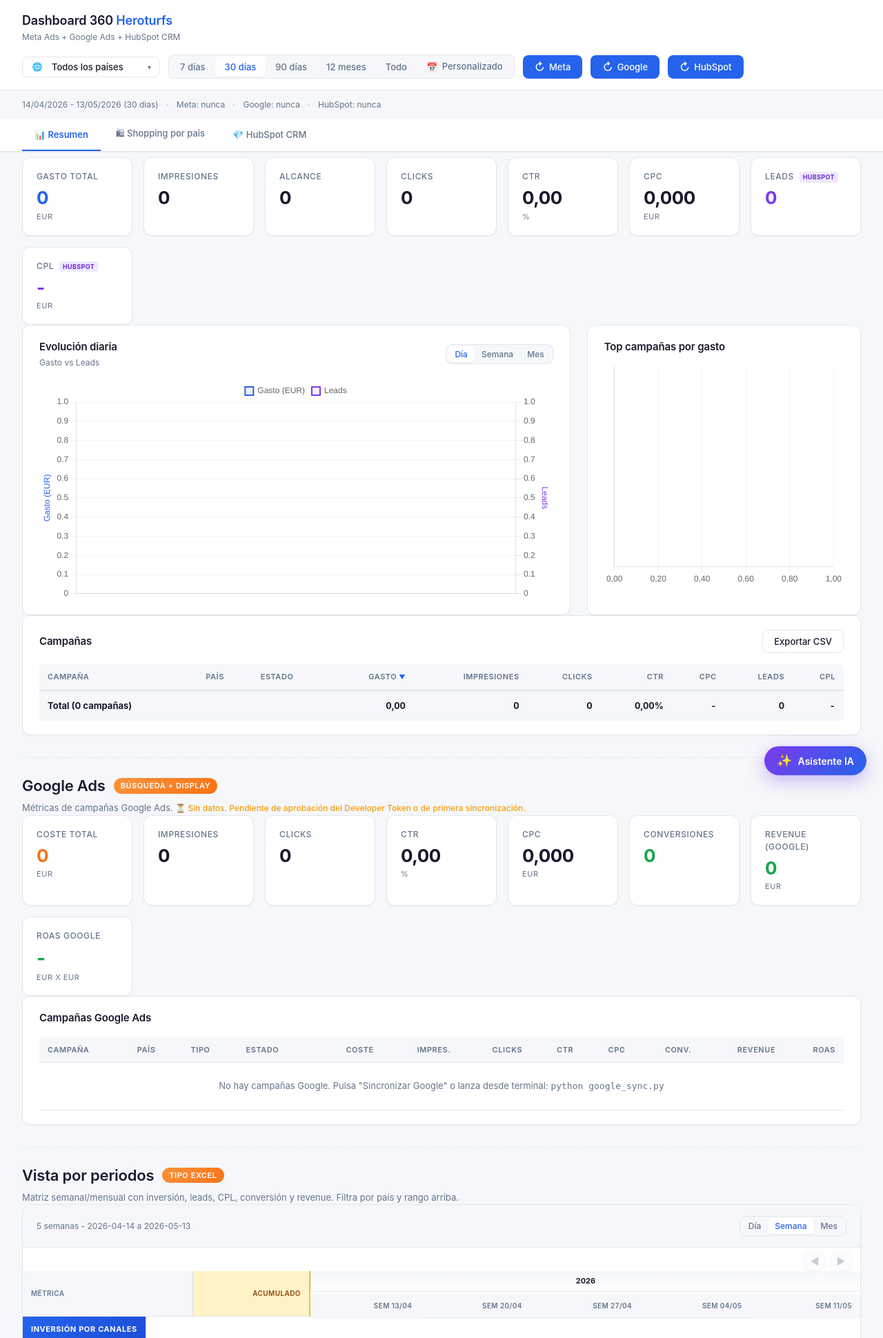
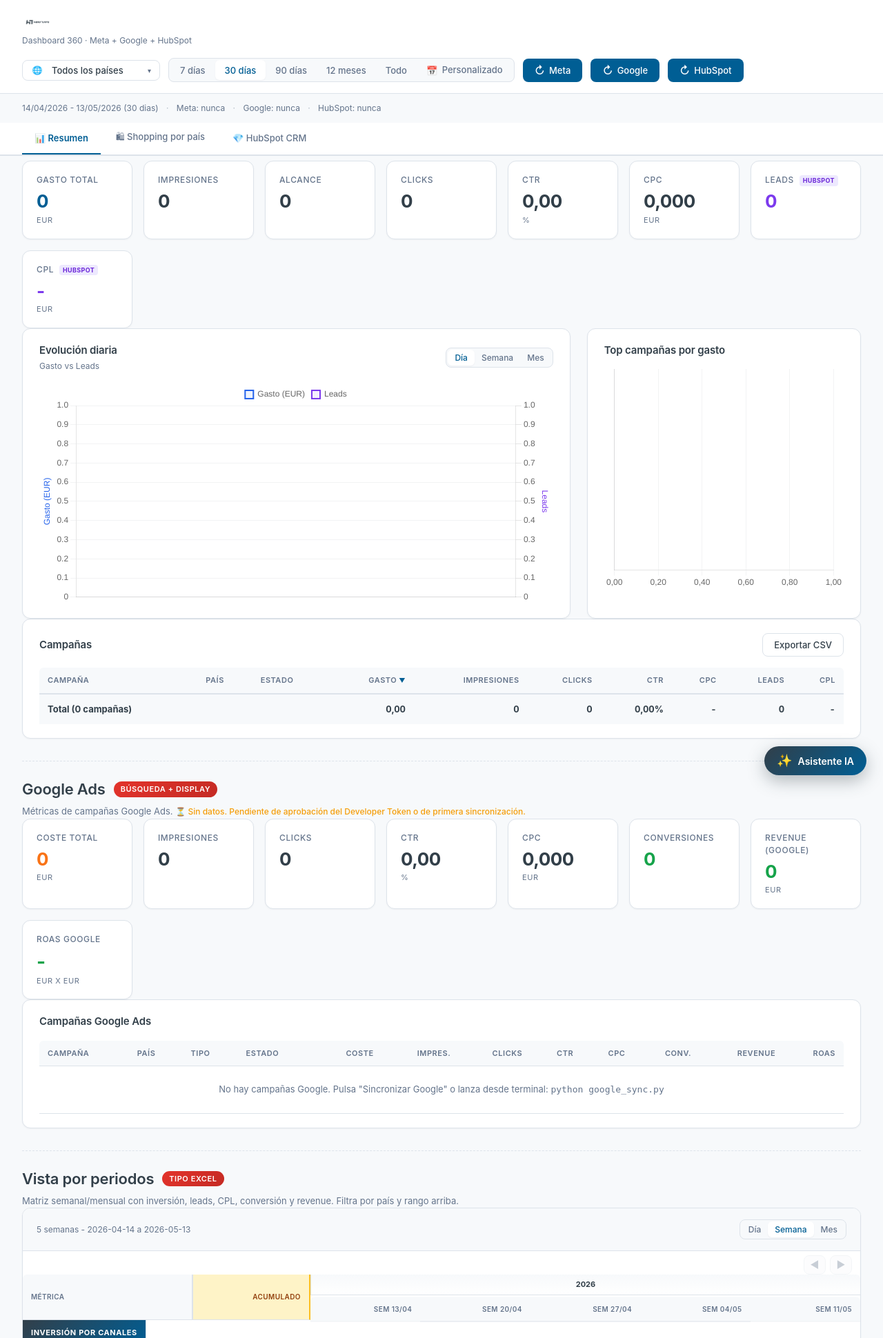
Before and after one commit to ROLSCARPETS/ads-heroturfs, a Flask app: page / in a window 1280 px wide. Shown: the top 1940 px of the page at 69% size. Run offline with Flask 3, Linux system fonts and the light colour scheme; data that the repository does not hold is empty.

Commit message:
Aplicar identidad visual Heroturfs (paleta + logo) manteniendo fondo claro

```diff
--- a/static/css/styles.css
+++ b/static/css/styles.css
@@ -2,20 +2,31 @@
 * { box-sizing: border-box; margin: 0; padding: 0; }
 
 :root {
-    --bg: #f5f7fa;
+    /* === Paleta corporativa Heroturfs (manual de marca) === */
+    --hero-navy: #323f49;
+    --hero-blue: #005e94;
+    --hero-red: #e3332b;
+
+    /* Fondo claro (peticion explicita: NO usar Hero Navy como fondo) */
+    --bg: #f7f9fb;
     --surface: #ffffff;
-    --border: #e3e8ef;
-    --text: #1a1a2e;
+    --border: #dde3ea;
+
+    --text: var(--hero-navy);
     --text-muted: #64748b;
-    --accent: #2563eb;
-    --accent-hover: #1d4ed8;
+
+    /* Color de accion principal: Hero Blue */
+    --accent: var(--hero-blue);
+    --accent-hover: #004876;
+
     --success: #16a34a;
     --warning: #f59e0b;
-    --danger: #dc2626;
+    --danger: var(--hero-red);
     --leads: #7c3aed;
-    --shadow-sm: 0 1px 2px rgba(15, 23, 42, 0.05);
-    --shadow: 0 2px 8px rgba(15, 23, 42, 0.06);
-    --shadow-lg: 0 8px 24px rgba(15, 23, 42, 0.08);
+
+    --shadow-sm: 0 1px 2px rgba(50, 63, 73, 0.05);
+    --shadow: 0 2px 8px rgba(50, 63, 73, 0.07);
+    --shadow-lg: 0 8px 24px rgba(50, 63, 73, 0.10);
     --radius: 12px;
     --radius-sm: 8px;
 }
@@ -107,6 +118,14 @@ h1, h2, h3 { font-weight: 600; letter-spacing: -0.01em; }
     color: var(--text-muted);
     margin-top: 2px;
     display: block;
+}
+
+/* Logo Heroturfs en topbar (manual de marca: PNG transparente) */
+.brand-logo {
+    height: 32px;
+    width: auto;
+    display: block;
+    object-fit: contain;
 }
 
 .topbar-right {
@@ -620,7 +639,7 @@ h1, h2, h3 { font-weight: 600; letter-spacing: -0.01em; }
     gap: 12px;
 }
 .section-badge {
-    background: linear-gradient(135deg, #fb923c, #f97316);
+    background: linear-gradient(135deg, var(--hero-red), #c42a23);
     color: #fff;
     padding: 3px 10px;
     border-radius: 12px;
@@ -888,7 +907,7 @@ h1, h2, h3 { font-weight: 600; letter-spacing: -0.01em; }
     background: #fef3c7;
 }
 #weekly-table tbody tr.section-title td {
-    background: linear-gradient(135deg, var(--accent), #1d4ed8);
+    background: linear-gradient(135deg, var(--hero-navy), var(--hero-blue));
     color: #fff;
     font-weight: 700;
     text-transform: uppercase;
@@ -1107,7 +1126,7 @@ h1, h2, h3 { font-weight: 600; letter-spacing: -0.01em; }
 #shopping-detail-table thead th.col-label { background: var(--bg); z-index: 3; }
 /* Section title (bloque por metrica) */
 #shopping-detail-table tbody tr.section-title td {
-    background: linear-gradient(135deg, var(--accent), #1d4ed8);
+    background: linear-gradient(135deg, var(--hero-navy), var(--hero-blue));
     color: #fff;
     font-weight: 700;
     text-transform: uppercase;
@@ -1389,7 +1408,7 @@ tfoot td.td-num {
 }
 
 .chat-toggle {
-    background: linear-gradient(135deg, #7c3aed, #2563eb);
+    background: linear-gradient(135deg, var(--hero-navy), var(--hero-blue));
     color: #fff;
     border: none;
     border-radius: 24px;
@@ -1397,14 +1416,14 @@ tfoot td.td-num {
     font-size: 14px;
     font-weight: 600;
     cursor: pointer;
-    box-shadow: 0 8px 24px rgba(124, 58, 237, 0.35);
+    box-shadow: 0 8px 24px rgba(50, 63, 73, 0.35);
     display: flex;
     align-items: center;
     gap: 8px;
     transition: transform 0.15s, box-shadow 0.15s;
     font-family: inherit;
 }
-.chat-toggle:hover { transform: translateY(-2px); box-shadow: 0 12px 32px rgba(124, 58, 237, 0.45); }
+.chat-toggle:hover { transform: translateY(-2px); box-shadow: 0 12px 32px rgba(0, 94, 148, 0.45); }
 .chat-toggle-icon { font-size: 18px; line-height: 1; }
 .chat-widget.open .chat-toggle { display: none; }
 
@@ -1427,7 +1446,7 @@ tfoot td.td-num {
 .chat-widget.open .chat-panel { display: flex; }
 
 .chat-header {
-    background: linear-gradient(135deg, #7c3aed, #2563eb);
+    background: linear-gradient(135deg, var(--hero-navy), var(--hero-blue));
     color: #fff;
     padding: 14px 16px;
     display: flex;
--- a/templates/dashboard.html
+++ b/templates/dashboard.html
@@ -11,8 +11,8 @@
     <div class="sticky-header">
     <header class="topbar">
         <div class="topbar-left">
-            <h1>Dashboard 360 <span class="brand">Heroturfs</span></h1>
-            <span class="subtitle">Meta Ads + Google Ads + HubSpot CRM</span>
+            <img src="{{ url_for('static', filename='img/heroturfs-full.png') }}" alt="Heroturfs" class="brand-logo">
+            <span class="subtitle">Dashboard 360 &middot; Meta + Google + HubSpot</span>
         </div>
         <div class="topbar-right">
             <div class="country-dropdown" id="country-dropdown">
```
Also changed, not shown: static/img/heroturfs-full.png (added), static/img/heroturfs-logo.png (added), static/img/heroturfs-symbol.png (added).
